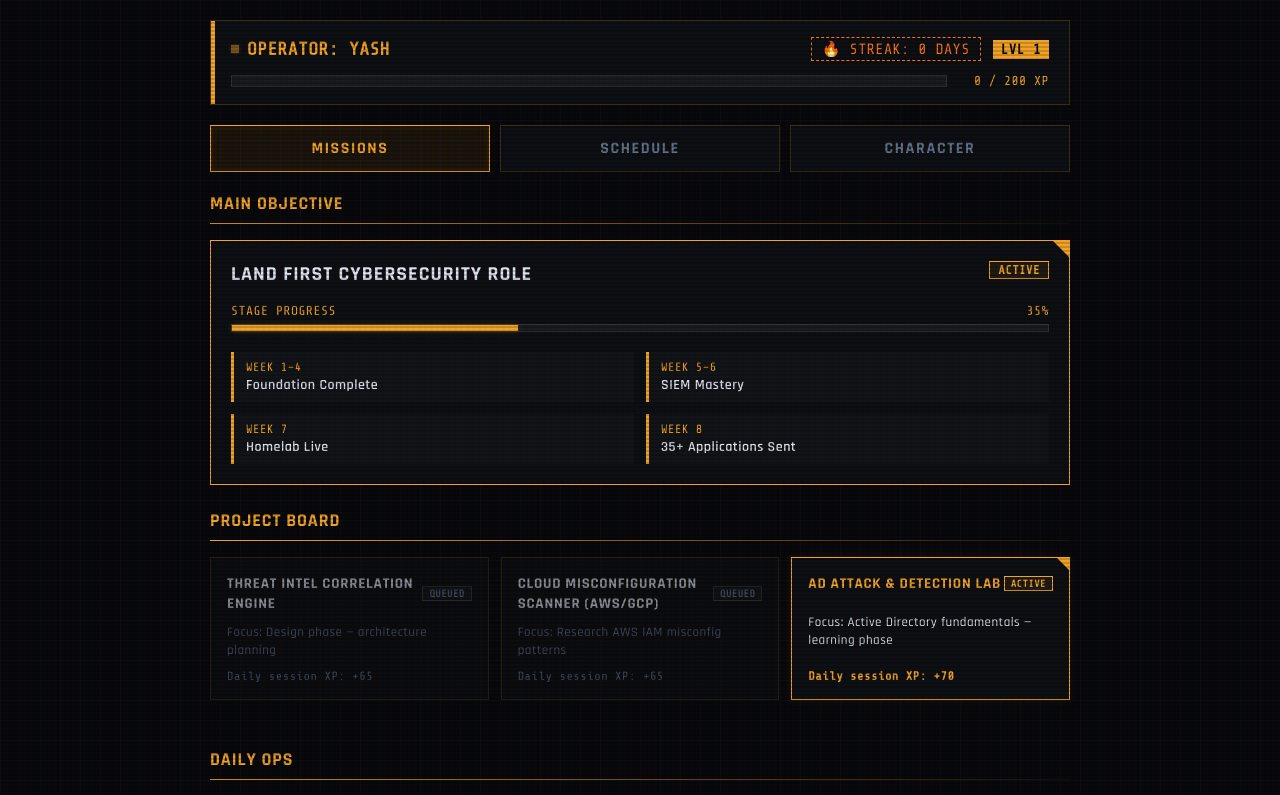
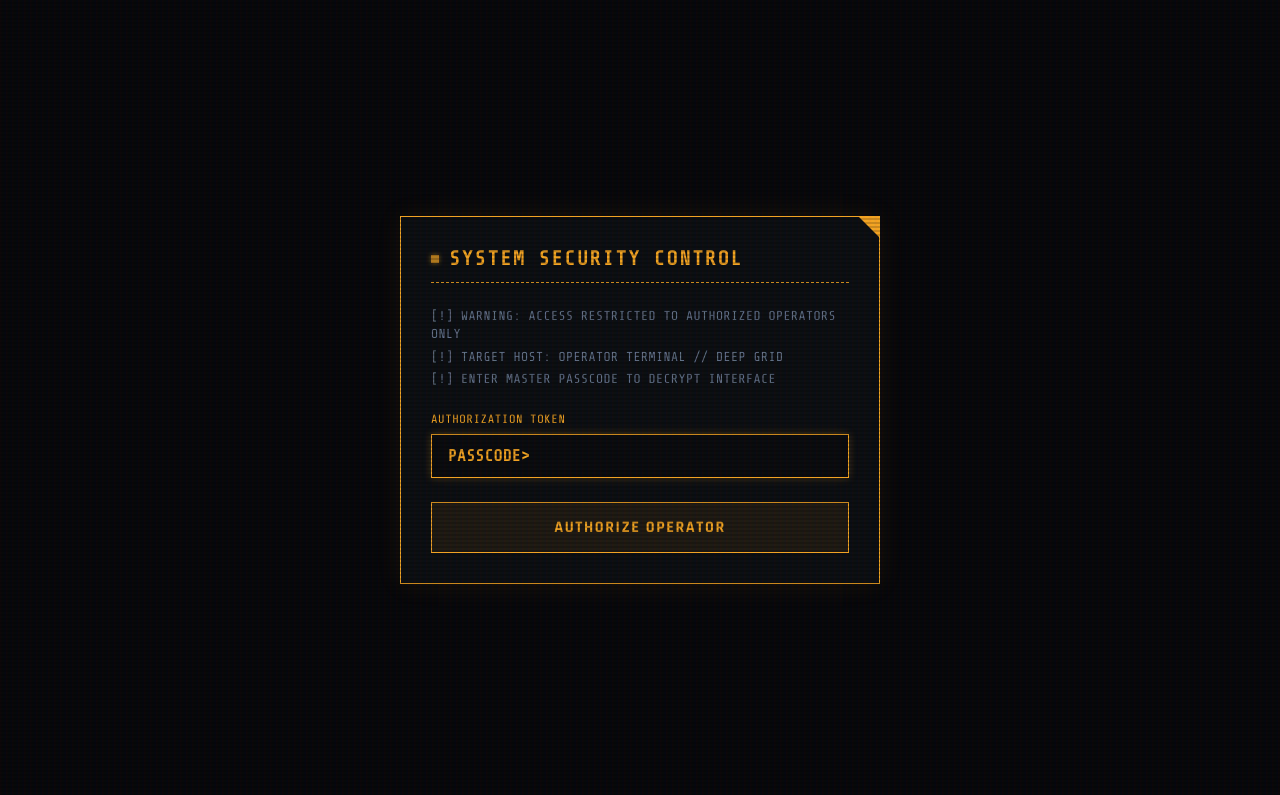
Before and after one commit to yashgulatii/cybersec-roadmap, a React (Vite) app: page / in a window 1280 px wide. Shown: the top 795 px of the page. Built offline with nearby package versions, Linux system fonts and the light colour scheme.

Commit message:
Master Security Gateway + Global KV Sync

```diff
--- a/src/App.jsx
+++ b/src/App.jsx
@@ -83,6 +83,14 @@ const getYesterdayString = () => {
 export default function App() {
   const [activeTab, setActiveTab] = useState('missions');
 
+  // Auth states
+  const [isAuthenticated, setIsAuthenticated] = useState(false);
+  const [passcode, setPasscode] = useState('');
+  const [authError, setAuthError] = useState('');
+  const [authLoading, setAuthLoading] = useState(false);
+  const [isInitialLoading, setIsInitialLoading] = useState(true);
+  const [syncLoading, setSyncLoading] = useState(false);
+
   // Profile state
   const [profile, setProfile] = useState(() => {
     const saved = localStorage.getItem('operator_profile');
@@ -116,16 +124,130 @@ export default function App() {
   // Particle effect state
   const [particles, setParticles] = useState([]);
 
+  // Helpers to push state to server KV
+  const saveProgressToServer = (password, missions, prof) => {
+    setSyncLoading(true);
+    fetch('/api/progress', {
+      method: 'POST',
+      headers: { 'Content-Type': 'application/json' },
+      body: JSON.stringify({
+        password: password,
+        progress: {
+          completedMissions: missions,
+          profile: prof
+        }
+      })
+    })
+    .then(res => res.json())
+    .then(data => {
+      if (data.success) {
+        console.log("Progress synchronized to Cloudflare KV successfully.");
+      } else {
+        console.error("Cloudflare KV sync failed", data.error);
+      }
+    })
+    .catch(err => console.error("Error syncing progress", err))
+    .finally(() => {
+      setSyncLoading(false);
+    });
+  };
+
+  // Helper to pull state from server KV
+  const fetchRemoteProgress = (password) => {
+    fetch('/api/progress')
+      .then(res => res.json())
+      .then(data => {
+        if (data.progress) {
+          const remoteData = data.progress;
+          if (remoteData.completedMissions) {
+            setCompletedMissions(remoteData.completedMissions);
+            const today = getTodayString();
+            localStorage.setItem(`operator_completed_${today}`, JSON.stringify(remoteData.completedMissions));
+          }
+          if (remoteData.profile) {
+            setProfile(remoteData.profile);
+            localStorage.setItem('operator_profile', JSON.stringify(remoteData.profile));
+          }
+        } else {
+          // Push initial profile to Cloudflare KV if none exists yet
+          saveProgressToServer(password, completedMissions, profile);
+        }
+      })
+      .catch(err => console.error("Could not fetch remote progress", err))
+      .finally(() => {
+        setIsInitialLoading(false);
+      });
+  };
+
+  // Validation on Mount
+  useEffect(() => {
+    const savedPasscode = localStorage.getItem('operator_passcode');
+    if (savedPasscode) {
+      fetch('/api/auth', {
+        method: 'POST',
+        headers: { 'Content-Type': 'application/json' },
+        body: JSON.stringify({ password: savedPasscode })
+      })
+      .then(res => res.json())
+      .then(data => {
+        if (data.success) {
+          setPasscode(savedPasscode);
+          setIsAuthenticated(true);
+          fetchRemoteProgress(savedPasscode);
+        } else {
+          localStorage.removeItem('operator_passcode');
+          setIsInitialLoading(false);
+        }
+      })
+      .catch(err => {
+        console.error("Mount auth verification failed", err);
+        setIsInitialLoading(false);
+      });
+    } else {
+      setIsInitialLoading(false);
+    }
+  }, []);
+
+  // Login submission
+  const handleLogin = (e) => {
+    e.preventDefault();
+    if (!passcode) return;
+    setAuthLoading(true);
+    setAuthError('');
+
+    fetch('/api/auth', {
+      method: 'POST',
+      headers: { 'Content-Type': 'application/json' },
+      body: JSON.stringify({ password: passcode })
+    })
+    .then(res => res.json())
+    .then(data => {
+      if (data.success) {
+        localStorage.setItem('operator_passcode', passcode);
+        setIsAuthenticated(true);
+        fetchRemoteProgress(passcode);
+      } else {
+        setAuthError('INVALID ACCESS TOKEN // ACCESS DENIED');
+      }
+    })
+    .catch(err => {
+      console.error(err);
+      setAuthError('CONNECTION ERROR // GATEWAY OFFLINE');
+    })
+    .finally(() => {
+      setAuthLoading(false);
+    });
+  };
+
   // Setup schedule highlighter
   useEffect(() => {
     const updateActiveBlock = () => {
       const now = new Date();
       const currentMins = now.getHours() * 60 + now.getMinutes();
 
-      // Determine if early morning before 05:30 (treat as sleep block from previous day)
       let calculatedMins = currentMins;
       if (currentMins < 330) {
-        calculatedMins = currentMins + 1440; // overnight minutes
+        calculatedMins = currentMins + 1440;
       }
 
       let activeIndex = -1;
@@ -140,7 +262,7 @@ export default function App() {
     };
 
     updateActiveBlock();
-    const interval = setInterval(updateActiveBlock, 10000); // update every 10s
+    const interval = setInterval(updateActiveBlock, 10000);
     return () => clearInterval(interval);
   }, []);
 
@@ -157,7 +279,6 @@ export default function App() {
         if (lastActive === today || lastActive === yesterday) {
           // Maintain current streak
         } else {
-          // More than 1 day gap, reset streak
           updatedProfile.streak = 0;
         }
       } else {
@@ -293,9 +414,79 @@ export default function App() {
       };
 
       localStorage.setItem('operator_profile', JSON.stringify(newProfile));
+
+      // Sync with serverless KV store
+      const activePasscode = passcode || localStorage.getItem('operator_passcode');
+      if (activePasscode) {
+        saveProgressToServer(activePasscode, updatedMissions, newProfile);
+      }
+
       return newProfile;
     });
   };
+
+  if (isInitialLoading) {
+    return (
+      <div className="login-overlay">
+        <div className="login-box" style={{ maxWidth: '380px', textAlign: 'center' }}>
+          <div className="login-title" style={{ justifyContent: 'center', marginBottom: '16px' }}>
+            <span className="pulse-dot"></span>
+            INITIALISING TAC-NET...
+          </div>
+          <div className="login-logs">
+            <span className="login-log-line">Establishing secure pipeline...</span>
+            <span className="login-log-line">Loading remote telemetry...</span>
+          </div>
+        </div>
+      </div>
+    );
+  }
+
+  if (!isAuthenticated) {
+    return (
+      <div className="login-overlay">
+        <form className="login-box" onSubmit={handleLogin}>
+          <div className="login-title-bar">
+            <div className="login-title">
+              <span className="pulse-dot"></span>
+              SYSTEM SECURITY CONTROL
+            </div>
+          </div>
+
+          <div className="login-logs">
+            <span className="login-log-line">[!] WARNING: ACCESS RESTRICTED TO AUTHORIZED OPERATORS ONLY</span>
+            <span className="login-log-line">[!] TARGET HOST: OPERATOR TERMINAL // DEEP GRID</span>
+            <span className="login-log-line">[!] ENTER MASTER PASSCODE TO DECRYPT INTERFACE</span>
+          </div>
+
+          <div className="login-input-group">
+            <label className="login-input-label">Authorization Token</label>
+            <div className="login-input-wrapper">
+              <span className="login-prompt-arrow">PASSCODE&gt;</span>
+              <input
+                type="password"
+                className="login-input"
+                value={passcode}
+                onChange={(e) => setPasscode(e.target.value)}
+                required
+                autoFocus
+              />
+            </div>
+          </div>
+
+          <button className="login-btn" type="submit" disabled={authLoading}>
+            {authLoading ? 'Verifying...' : 'Authorize Operator'}
+          </button>
+
+          {authError && (
+            <div className="login-error">
+              <span>[!] ERROR: {authError}</span>
+            </div>
+          )}
+        </form>
+      </div>
+    );
+  }
 
   return (
     <div className="app-container">
@@ -314,6 +505,9 @@ export default function App() {
           <div className="operator-tag">
             <span className="pulse-dot"></span>
             OPERATOR: YASH
+            <span style={{ fontSize: '11px', color: syncLoading ? '#f5a623' : '#22c55e', marginLeft: '10px', fontWeight: 'normal', fontFamily: 'var(--font-mono)', textTransform: 'uppercase' }}>
+              {syncLoading ? '[SYNCING...]' : '[ONLINE]'}
+            </span>
           </div>
           <div style={{ display: 'flex', gap: '12px', alignItems: 'center' }}>
             <span className="streak-counter">
--- a/src/index.css
+++ b/src/index.css
@@ -917,3 +917,165 @@ body::after {
     gap: 16px;
   }
 }
+
+/* SECURITY LOGIN TERMINAL */
+.login-overlay {
+  position: fixed;
+  inset: 0;
+  background: var(--bg-terminal);
+  z-index: 10000;
+  display: flex;
+  align-items: center;
+  justify-content: center;
+  padding: 20px;
+}
+
+.login-box {
+  background: var(--bg-card);
+  border: 1px solid var(--accent-amber);
+  box-shadow: 0 0 25px rgba(245, 166, 35, 0.08);
+  width: 100%;
+  max-width: 480px;
+  padding: 30px;
+  position: relative;
+  overflow: hidden;
+}
+
+.login-box::before {
+  content: "";
+  position: absolute;
+  top: 0; right: 0;
+  border-width: 0 20px 20px 0;
+  border-style: solid;
+  border-color: transparent var(--accent-amber) transparent transparent;
+}
+
+.login-title-bar {
+  border-bottom: 1px dashed var(--accent-amber);
+  padding-bottom: 12px;
+  margin-bottom: 24px;
+}
+
+.login-title {
+  font-family: var(--font-mono);
+  font-size: 20px;
+  color: var(--accent-amber);
+  font-weight: bold;
+  letter-spacing: 0.1em;
+  display: flex;
+  align-items: center;
+  gap: 10px;
+}
+
+.login-title .pulse-dot {
+  width: 8px;
+  height: 8px;
+  background-color: var(--accent-amber);
+  display: inline-block;
+  animation: pulse-glow 1.5s infinite alternate;
+}
+
+.login-logs {
+  font-family: var(--font-mono);
+  font-size: 13px;
+  color: var(--text-muted);
+  display: flex;
+  flex-direction: column;
+  gap: 4px;
+  margin-bottom: 24px;
+}
+
+.login-log-line {
+  line-height: 1.4;
+}
+
+.login-log-line.warning {
+  color: var(--accent-orange);
+}
+
+.login-input-group {
+  display: flex;
+  flex-direction: column;
+  gap: 8px;
+  margin-bottom: 24px;
+}
+
+.login-input-label {
+  font-family: var(--font-mono);
+  font-size: 12px;
+  color: var(--accent-amber);
+  text-transform: uppercase;
+  letter-spacing: 0.05em;
+}
+
+.login-input-wrapper {
+  display: flex;
+  border: 1px solid var(--border-color);
+  background: rgba(0, 0, 0, 0.2);
+  transition: all 0.2s;
+}
+
+.login-input-wrapper:focus-within {
+  border-color: var(--accent-amber);
+  box-shadow: 0 0 8px var(--accent-amber-glow);
+}
+
+.login-prompt-arrow {
+  padding: 12px 0 12px 16px;
+  font-family: var(--font-mono);
+  color: var(--accent-amber);
+  font-weight: bold;
+}
+
+.login-input {
+  flex: 1;
+  background: transparent;
+  border: none;
+  color: var(--accent-amber);
+  font-family: var(--font-mono);
+  font-size: 16px;
+  padding: 12px;
+  outline: none;
+  letter-spacing: 0.2em;
+}
+
+.login-btn {
+  width: 100%;
+  background: var(--accent-amber-dim);
+  border: 1px solid var(--accent-amber);
+  color: var(--accent-amber);
+  font-family: var(--font-header);
+  font-size: 16px;
+  font-weight: bold;
+  padding: 14px;
+  cursor: pointer;
+  text-transform: uppercase;
+  letter-spacing: 0.1em;
+  transition: all 0.2s;
+}
+
+.login-btn:hover:not(:disabled) {
+  background: var(--accent-amber);
+  color: var(--bg-terminal);
+  box-shadow: 0 0 12px var(--accent-amber-glow);
+}
+
+.login-btn:disabled {
+  opacity: 0.4;
+  cursor: not-allowed;
+  border-color: var(--text-muted);
+  color: var(--text-muted);
+}
+
+.login-error {
+  font-family: var(--font-mono);
+  color: var(--accent-coral);
+  font-size: 13px;
+  margin-top: 12px;
+  display: flex;
+  align-items: center;
+  gap: 6px;
+  border: 1px dashed var(--accent-coral);
+  padding: 8px 12px;
+  background: rgba(255, 111, 97, 0.04);
+}
```
Also changed, not shown: 1 other file (tests, documents, lock files or other folders).
